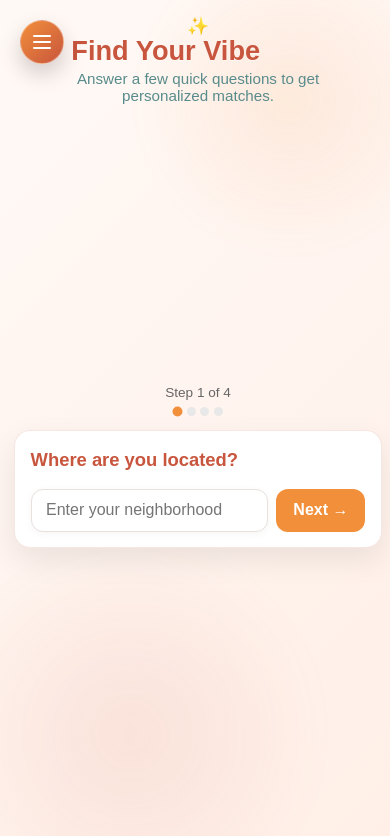
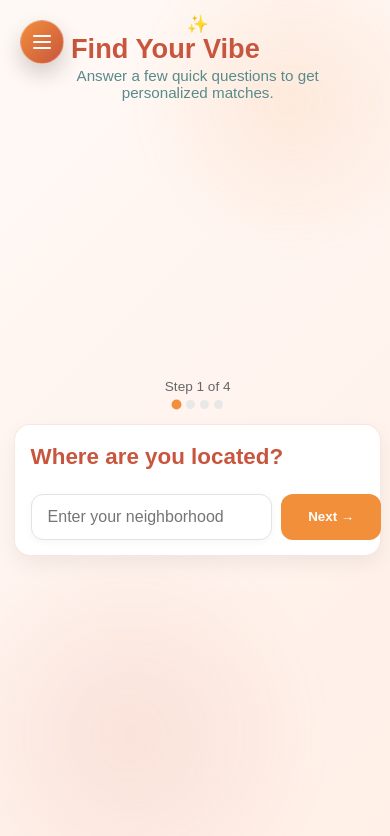
Before and after one commit to doniellekinchen/localspotsweb, a Vue app: page /vibematch in a window 390 px wide. Shown: the top 836 px of the page. Built offline with nearby package versions, Linux system fonts and the light colour scheme; a web font is replaced by a local one; what @mapbox/mapbox-sdk would draw is missing.

Commit message:
one more time

```diff
--- a/src/components/VibeMatchQuiz.vue
+++ b/src/components/VibeMatchQuiz.vue
@@ -210,14 +210,17 @@ export default {
 </script>
 
 <style scoped>
+/* iOS text sizing quirks */
+html { -webkit-text-size-adjust: 100%; }
+
 /* ===== Theme tokens (match site) ===== */
 :root {
   --bg1: #FFF9F6;
   --bg2: #FFEFE7;
   --text: #333;
   --muted: #666;
-  --accent: #C8553D;    /* Jasper */
-  --accent-2: #F28F3B;  /* Tangerine */
+  --accent: #C8553D;
+  --accent-2: #F28F3B;
   --cyan: #588B8B;
   --apricot: #FFD5C2;
   --chip-bg: #FFF1EC;
@@ -317,35 +320,6 @@ export default {
   font-size: 1.4rem; color: var(--accent); margin: .25rem 0 .75rem;
 }
 
-/* location input and autocomplete */
-.input-wrap { position: relative; }
-.input {
-  width: 100%;
-  padding: .9rem 1rem;
-  border-radius: 12px;
-  border: 1px solid #e8e1de;
-  background: #fff;
-  box-shadow: 0 2px 8px rgba(0,0,0,.04);
-  font-size: 1rem;
-}
-.autocomplete-list {
-  list-style: none;
-  margin: .4rem 0 0;
-  padding: .25rem;
-  background: #fff;
-  border: 1px solid var(--border);
-  border-radius: 12px;
-  box-shadow: 0 10px 24px rgba(0,0,0,.08);
-  max-height: 220px;
-  overflow-y: auto;
-}
-.autocomplete-item {
-  padding: .6rem .7rem;
-  cursor: pointer;
-  border-radius: 8px;
-}
-.autocomplete-item:hover { background: #FFF5F0; }
-
 /* option chips */
 .options-wrap {
   display: grid;
@@ -401,16 +375,16 @@ export default {
 .fade-enter-active, .fade-leave-active { transition: opacity .28s ease, transform .28s ease; }
 .fade-enter-from, .fade-leave-to { opacity: 0; transform: translateY(8px); }
 
-/* Special layout for first step */
+/* ===== LOCATION ROW (the part that was clipping) ===== */
 .location-step { gap: .75rem; }
 
-/* Input + button inline */
+/* Make input + button a reliable grid so they can’t overlap */
 .location-input-wrap {
-  display: flex;
+  display: grid;
+  grid-template-columns: 1fr max-content; /* input grows, button keeps size */
   align-items: center;
   gap: .6rem;
 }
-
 .location-input {
   flex: 1;
   padding: .8rem 1rem;
@@ -418,110 +392,80 @@ export default {
   border: 1px solid #e8e1de;
   background: #fff;
   box-shadow: 0 2px 8px rgba(0,0,0,.04);
-  font-size: 1rem;
+  font-size: 16px;           /* 16px prevents iOS auto-zoom */
 }
-
 .location-step .btn {
   white-space: nowrap;
   height: 100%;
   padding: .8rem 1.1rem;
+  min-width: 100px;          /* predictable size so it won’t get squeezed */
+  max-width: 124px;
 }
 
-/* Dropdown stretches under input */
+/* Suggestions dropdown */
 .autocomplete-list {
+  list-style: none;
   margin-top: .5rem;
   max-width: 100%;
+  padding: .25rem;
+  background: #fff;
+  border: 1px solid var(--border);
+  border-radius: 12px;
+  box-shadow: 0 10px 24px rgba(0,0,0,.08);
+  max-height: 45vh;
+  overflow-y: auto;
+  -webkit-overflow-scrolling: touch;
 }
+.autocomplete-item {
+  padding: .6rem .7rem;
+  cursor: pointer;
+  border-radius: 8px;
+}
+.autocomplete-item:hover { background: #FFF5F0; }
 
-
-/* responsive */
-@media (max-width: 640px) {
-  .quiz-card { padding: 1rem; }
-  .actions { justify-content: stretch; }
-  .btn, .btn-accent { flex: 1; text-align: center; }
-}
-/* ===== Mobile polish for VibeMatch Quiz ===== */
-/* --- Mobile polish (iPhone widths, < 430px) --- */
+/* ===== Phone tweaks (actual devices) ===== */
 @media (max-width: 430px) {
-  /* 1) Tighter top area */
-  .quiz-section{
-    padding: 1rem .9rem calc(1.25rem + env(safe-area-inset-bottom));
+  /* Use the *small* viewport height so Safari chrome doesn’t steal space */
+  .quiz-section {
+    min-height: 100svh;
+    padding: .85rem .9rem calc(1rem + env(safe-area-inset-bottom));
     gap: .5rem;
   }
 
-  /* 2) Center & shrink headline block */
-  .quiz-header{
+  .quiz-header {
     align-items: center;
     text-align: center;
     gap: .35rem;
-    margin-bottom: .25rem;
+    margin-bottom: .2rem;
   }
-  .title{
+  .title {
     font-size: clamp(1.7rem, 6.2vw, 2.2rem);
     line-height: 1.05;
   }
-  .subtitle{
+  .subtitle {
     font-size: .95rem;
-    max-width: 30ch;        /* stop super-wide lines */
+    max-width: 30ch;
     margin-inline: auto;
   }
 
-  /* 3) Progress directly under subtitle, centered */
-  .progress-wrap{
-    width: 100%;
-    justify-items: center;
-  }
-  .progress-text{ font-size: .85rem; }
-  .progress-dots{ gap: .3rem; }
-  .dot{ width: 9px; height: 9px; }
+  .progress-wrap { width: 100%; justify-items: center; }
+  .progress-text { font-size: .85rem; }
+  .progress-dots { gap: .3rem; }
+  .dot { width: 9px; height: 9px; }
 
-  /* 4) Card sits higher & is slightly narrower for thumb reach */
-  .quiz-card{
-    margin-top: .15rem;
+  .quiz-card {
+    margin-top: .2rem;
     padding: .95rem;
+    width: min(94vw, 680px);
     border-radius: 16px;
-    max-width: 640px;       /* allows breathing on phablets */
+    box-shadow: 0 8px 20px rgba(0,0,0,.06);
+    scroll-margin-top: 72px; /* avoids overlap with floating menu when jumping */
   }
 
-  /* 5) Step title & spacing */
-  .step{ gap: .7rem; }
-  .step-title{
-    font-size: 1.15rem;
-    margin: .15rem 0 .45rem;
-  }
-
-  /* 6) Location row: compact input + button */
-  .location-input-wrap{ gap: .5rem; }
-  .location-input{ padding: .7rem .9rem; font-size: 1rem; }
-  .location-step .btn{ padding: .7rem 1rem; }
-  .autocomplete-list{ margin-top: .35rem; }
-
-  /* 7) Options grid: two-up on phones, smaller chips */
-  .options-wrap{
-    grid-template-columns: repeat(2, minmax(0, 1fr));
-    gap: .5rem;
-  }
-  .chip{
-    padding: .6rem .7rem;
-    font-size: .96rem;
-  }
-
-  /* 8) Actions: full-width buttons, comfy hit targets */
-  .actions{
-    margin-top: .35rem;
-    gap: .5rem;
-    justify-content: stretch;
-  }
-  .btn, .btn-accent{
-    flex: 1;
-    padding: .8rem 1rem;
-    border-radius: 12px;
-    font-size: 1rem;
+  /* If the phone is very narrow, stack the button under the input */
+  @media (max-width: 380px) {
+    .location-input-wrap { grid-template-columns: 1fr; }
+    .location-step .btn { width: 100%; max-width: none; }
   }
 }
-
-/* Prevent the floating menu button from overlapping card header on small screens */
-@media (max-width: 430px){
-  .quiz-card{ scroll-margin-top: 72px; }
-}
 </style>
```
